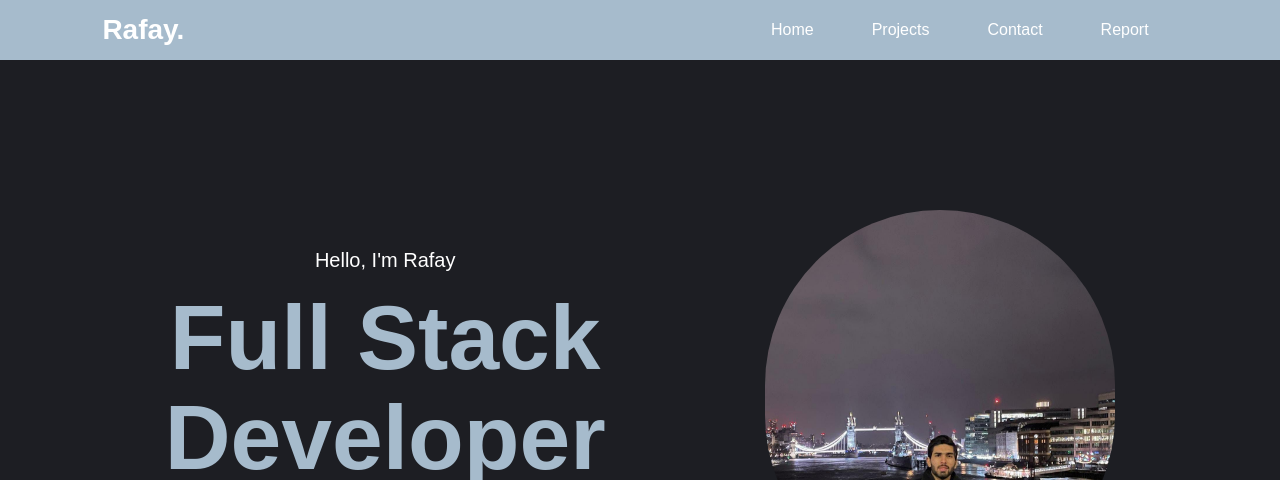
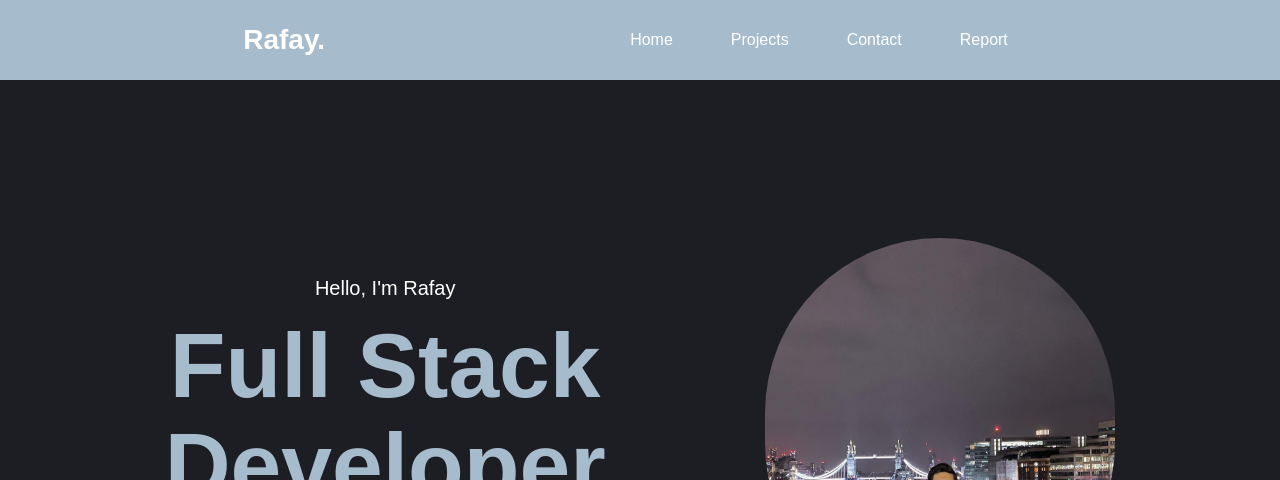
Before and after one commit to RafayyRizwan/Portfolio, a plain HTML site: page index.html in a window 1280 px wide. Shown: the top 480 px of the page. Drawn offline with nearby package versions, Linux system fonts and the light colour scheme; a web font is replaced by a local one.

Commit message:
Senatic Nav Added

```diff
--- a/index.html
+++ b/index.html
@@ -15,18 +15,18 @@
     <title>home</title>
 </head>
 <header>
-    <a href="#" class="logo">Rafay.</a>
+    <nav><a href="#" class="logo">Rafay.</a>
 
         <ul class="navbar">
             <li><a href="index.html">Home</a></li>
             <li><a href="project.html">Projects</a></li>
             <li><a href="contact.html">Contact</a></li>
-        <li><a href="">Report</a></li>
+            <li><a href="report.html">Report</a></li>
 
         </ul>
 
         <a class="showNav on" href="#clicked"></a>
-    <a class="showNav off" href="#"></a>
+        <a class="showNav off" href="#"></a></nav>
 </header>
 
 <body id="clicked">
--- a/style.css
+++ b/style.css
@@ -25,7 +25,19 @@ body{
 
 }
 header{
+
+    align-items: center;
+    justify-content: space-between;
+    background: transparent;
+    transition: all 0.7s;
+    background-color: var(--main-color);
+    color: var(--bg-color);
+
+
+}
+nav{
     position:fixed;
+    height: 10vh;
     width: 100%;
     top: 0;
     right: 0;
@@ -38,8 +50,7 @@ header{
     transition: all 0.7s;
     background-color: var(--main-color);
     color: var(--bg-color);
-
-
+    margin-left: 2em;
 }
 
 .logo{
```
Also changed, not shown: contact.html (+3 -3 lines), project.html (+3 -3 lines). Lines whose indentation alone changed are shown as unchanged.
